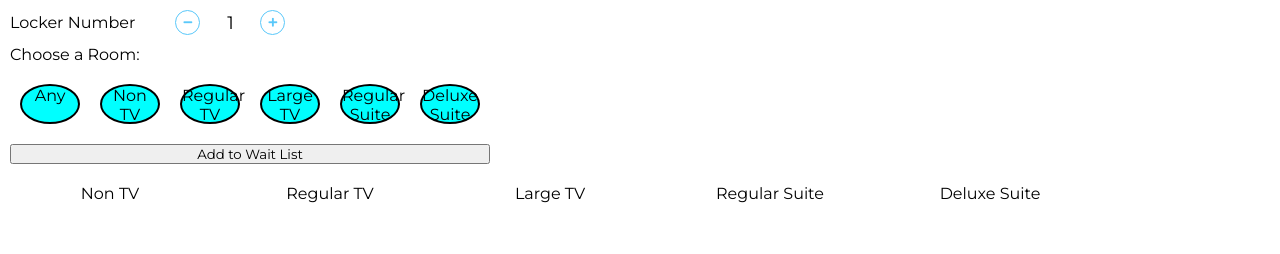
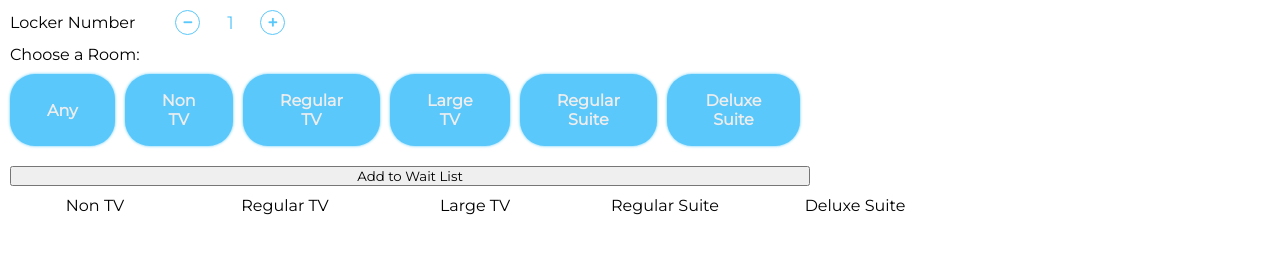
Before and after one commit to aakeohane/Waiting-List, a website with bundled scripts: page index.html in a window 1280 px wide. Both pictures are taken after a click on the element "Any". Built offline with nearby package versions, Linux system fonts and the light colour scheme; no server answers.

Commit message:
update styling for options and list items, add hover, controlled width

```diff
--- a/firebase.js
+++ b/firebase.js
@@ -54,7 +54,7 @@ firebaseListArray.map((group) => {
         // regex is used to pull the number from the string and create the "lockerNumber.value"
         firebaseArray.map((fbItem => {
           createListItem(roomType.value = `${groupTitle}` , lockerNumber.value = fbItem.match(/\d+/)[0])
-          roomType.value = "All"
+          roomType.value = ""
         }
         ))
 
--- a/index.html
+++ b/index.html
@@ -37,7 +37,7 @@
       <div id="deluxeSuite" class="room-options">Deluxe Suite</div>
     </div>
     <select id="roomType" name="room type">
-      <option value="All">Any</option>
+      <option value="Any">Any</option>
       <option value="Non TV" >Non TV</option>
       <option value="Regular TV" >Regular TV</option>
       <option value="Large TV" >Large TV</option>
@@ -47,7 +47,7 @@
 
     <button id="addToWaitlist" class="button">Add to Wait List</button>
   </form>
-  <div id="container">
+  <div id="listContainer">
     <ul id="list1" class="roomList" title="Non TV"> Non TV
     </ul>
     <ul id="list2" class="roomList" title="Regular TV"> Regular TV
--- a/script.js
+++ b/script.js
@@ -19,15 +19,12 @@ for(let i=0; i<roomOptions.length; i++){
   // adds event listener to each div
   let choices = roomOptions[i]
   choices.addEventListener("click", function(){
-      // if the div is any, adds chosen class to each div
+      // if the div is "Any", adds chosen class to each div
       if(this.outerText === "Any") {
-        for (let i = 0; i < roomOptions.length; i++) {
-          roomOptions[i].classList.add("chosen");
-      }
+        roomOptions.forEach(option => option.classList.add('chosen'))
       // otherwise, removes chosen class from each div
-      } else
-      for (let i = 0; i < roomOptions.length; i++) {
-          roomOptions[i].classList.remove("chosen");
+      } else {
+        roomOptions.forEach(option => option.classList.remove("chosen"))
       }
       // then adds chosen class to "this", the one clicked on and adds the value based on text
       this.classList.add("chosen");
@@ -67,6 +64,9 @@ export default function createListItem(roomba) {
 
 function setRoom(newElement, deleteIcon) {
   let list
+  if (roomType.value === "") {
+    return
+  }
   switch(roomType.value) {
     case "Non TV":
       list = groupOne
@@ -84,14 +84,14 @@ function setRoom(newElement, deleteIcon) {
       list = groupFive
       break;
     default:
-      list = "all"
+      list = "any"
   }
   deleteIcon.addEventListener("click", function(e) {
     removeLocker(e)
   }, false)
   newElement.appendChild(deleteIcon)
   // adds locker to each list instead of just one list
-  if (list === "all") {
+  if (list === "any") {
     Array.from(allGroups).forEach(element => {
       element.appendChild(newElement.cloneNode(true))
     })
--- a/styles.css
+++ b/styles.css
@@ -7,27 +7,10 @@
   font-family: "Montserrat", sans-serif;
 }
 
-#container {
-  display: flex;
-}
-
 .options-container {
   display: flex;
   justify-content: space-evenly;
-}
-
-.room-options {
-  border: 2px solid black;
-  width: 60px;
-  height: 40px;
-  border-radius: 50%;
-  text-align: center;
-  cursor: pointer;
-  margin: 10px;
-}
-
-.chosen {
-  background-color: aqua;
+  width: 800px;
 }
 
 #addLockerForm {
@@ -58,6 +41,7 @@ input[type="number"]::-webkit-outer-spin-button {
   width: 60px;
   font-size: 18px;
   cursor: pointer;
+  color: rgb(90, 200, 250);
 }
 
 .lockerButton {
@@ -76,10 +60,47 @@ input[type="number"]::-webkit-outer-spin-button {
   display: none;
 }
 
+.room-options {
+  background-color: transparent;
+  /* outline: 1.5px solid #80b0f8; */
+  box-shadow: 0 0 3px 0 rgb(90, 200, 250);
+  color: rgb(90, 200, 250);
+  border-radius: 25px;
+  border: 2px solid transparent;
+  padding: 15px 35px;
+  margin-right: 10px;
+  margin-bottom: 10px;
+  /* box-shadow: none; */
+  box-sizing: border-box;
+  cursor: pointer;
+  font-weight: 800;
+  display: flex;
+  justify-content: center;
+  text-align: center;
+  align-items: center;
+}
+
+.room-options:hover {
+  /* outline: 1.5px solid transparent; */
+  border: 2px solid rgb(90, 200, 250);
+  color: rgb(90, 200, 250);
+}
+.chosen,
+.chosen:hover {
+  /* outline: 1.5px solid transparent; */
+  background-color: rgb(90, 200, 250);
+  color: #eeedee;
+}
+
+#listContainer {
+  display: flex;
+  width: 600px;
+}
+
 ul,
 ol {
-  min-width: 200px;
-  margin: 10px;
+  min-width: 190px;
+  width: 100%;
   text-align: center;
 }
 
@@ -91,17 +112,19 @@ ul {
 
 .listItems {
   color: rgb(0, 122, 255);
-  font-size: 18px;
-  box-shadow: rgb(90, 200, 250) 0px 0px 0px 3px;
+  font-size: 15px;
+  background-color: transparent;
+  box-shadow: 0px 0px 3px 0px rgb(90, 200, 250);
+  border: 2px solid transparent;
   position: relative;
   display: flex;
   align-items: center;
   justify-content: center;
   /* border-radius: 25px; */
   padding: 20px;
-  width: 200px;
+  width: 170px;
   height: 30px;
-  margin: 20px;
+  margin: 10px;
   cursor: pointer;
 }
 
@@ -112,7 +135,7 @@ ul {
   color: white;
   height: 25px;
   width: 25px;
-  /* border-radius: 50%; */
+  border-radius: 50%;
   display: flex;
   justify-content: center;
   align-items: center;
@@ -122,9 +145,13 @@ ul {
   left: -8px;
 }
 
+.listItems:hover {
+  outline: 1px solid rgb(90, 200, 250);
+}
+
 .locker-text {
   color: rgb(52, 199, 89);
-  font-size: 15px;
+  font-size: 14px;
   letter-spacing: -1px;
 }
 
```
